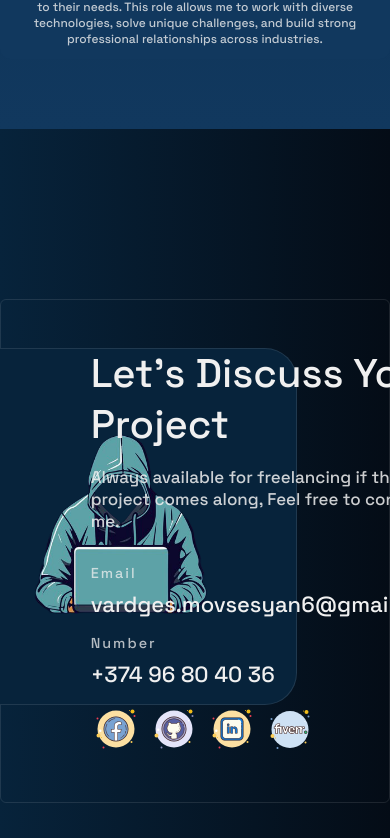
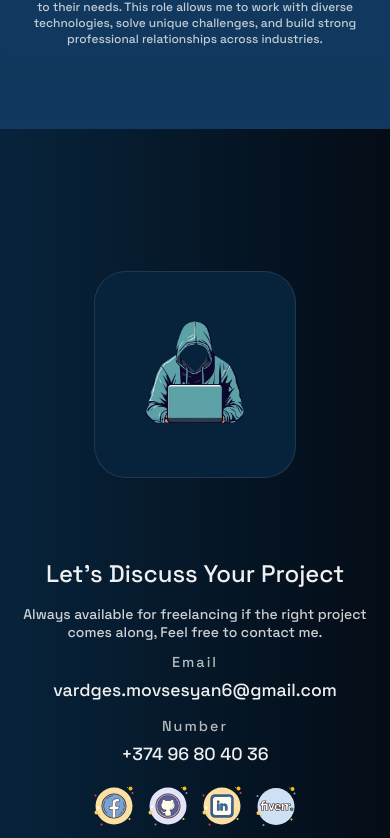
Before and after one commit to ArmSershant/vardges-portfolio, a React (Vite) app: page / in a window 390 px wide. Shown: the part 4646-5484 px from the top of the page. Built offline with nearby package versions, Linux system fonts and the light colour scheme.

Commit message:
Created media for Contact me section

```diff
--- a/src/components/sections/ContactSection/contactSection.module.scss
+++ b/src/components/sections/ContactSection/contactSection.module.scss
@@ -72,3 +72,120 @@
         }
     }
 }
+
+@media (max-width: 1024px) {
+    .contact {
+        &_wrapper {
+            height: 100%;
+            border: none;
+            flex-direction: column;
+            align-items: center;
+            padding: 1rem 0.5rem;
+            gap: 5rem;
+            &_image {
+                width: 100%;
+                display: flex;
+                justify-content: center;
+                &_wrapper {
+                    > img {
+                        width: 300px;
+                        height: 300px;
+                    }
+                }
+            }
+            &_info {
+                align-items: center;
+                text-align: center;
+                gap: 1.5rem;
+                &_text {
+                    &_title {
+                        font-size: 2em;
+                    }
+                    &_description {
+                        font-size: 1em;
+                    }
+                }
+                &_contact {
+                    align-items: center;
+                    &_email,
+                    &_number {
+                        align-items: center;
+                    }
+                }
+            }
+        }
+    }
+}
+
+@media (max-width: 768px) {
+    .contact {
+        &_wrapper {
+            padding: 1.5rem;
+            &_image {
+                &_wrapper {
+                    > img {
+                        width: 250px;
+                        height: 250px;
+                    }
+                }
+            }
+            &_info {
+                gap: 1rem;
+                &_text {
+                    &_title {
+                        font-size: 1.75em;
+                    }
+                    &_description {
+                        font-size: 0.95em;
+                    }
+                }
+                &_contact {
+                    &_email,
+                    &_number {
+                        :nth-child(2) {
+                            font-size: 1.25em;
+                        }
+                    }
+                }
+            }
+        }
+    }
+}
+
+@media (max-width: 480px) {
+    .contact {
+        &_wrapper {
+            padding: 1rem;
+            &_image {
+                &_wrapper {
+                    > img {
+                        width: 200px;
+                        height: 200px;
+                    }
+                }
+            }
+            &_info {
+                gap: 0.75rem;
+                &_text {
+                    &_title {
+                        font-size: 1.5em;
+                    }
+                    &_description {
+                        font-size: 0.875em;
+                    }
+                }
+                &_contact {
+                    &_email,
+                    &_number {
+                        :nth-child(2) {
+                            font-size: 1.1em;
+                        }
+                    }
+                    &_links {
+                        gap: 0.25rem;
+                    }
+                }
+            }
+        }
+    }
+}
```
